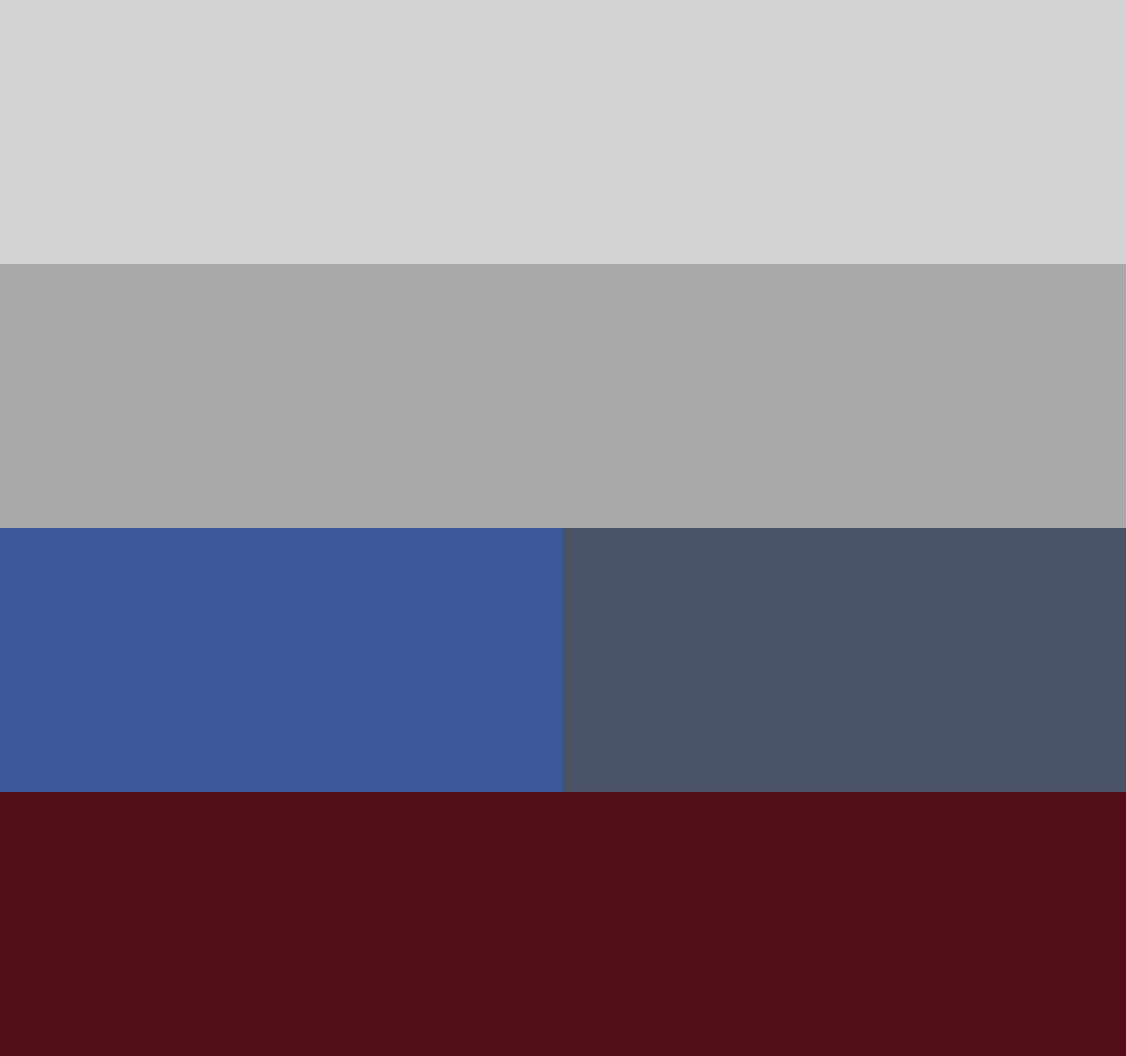
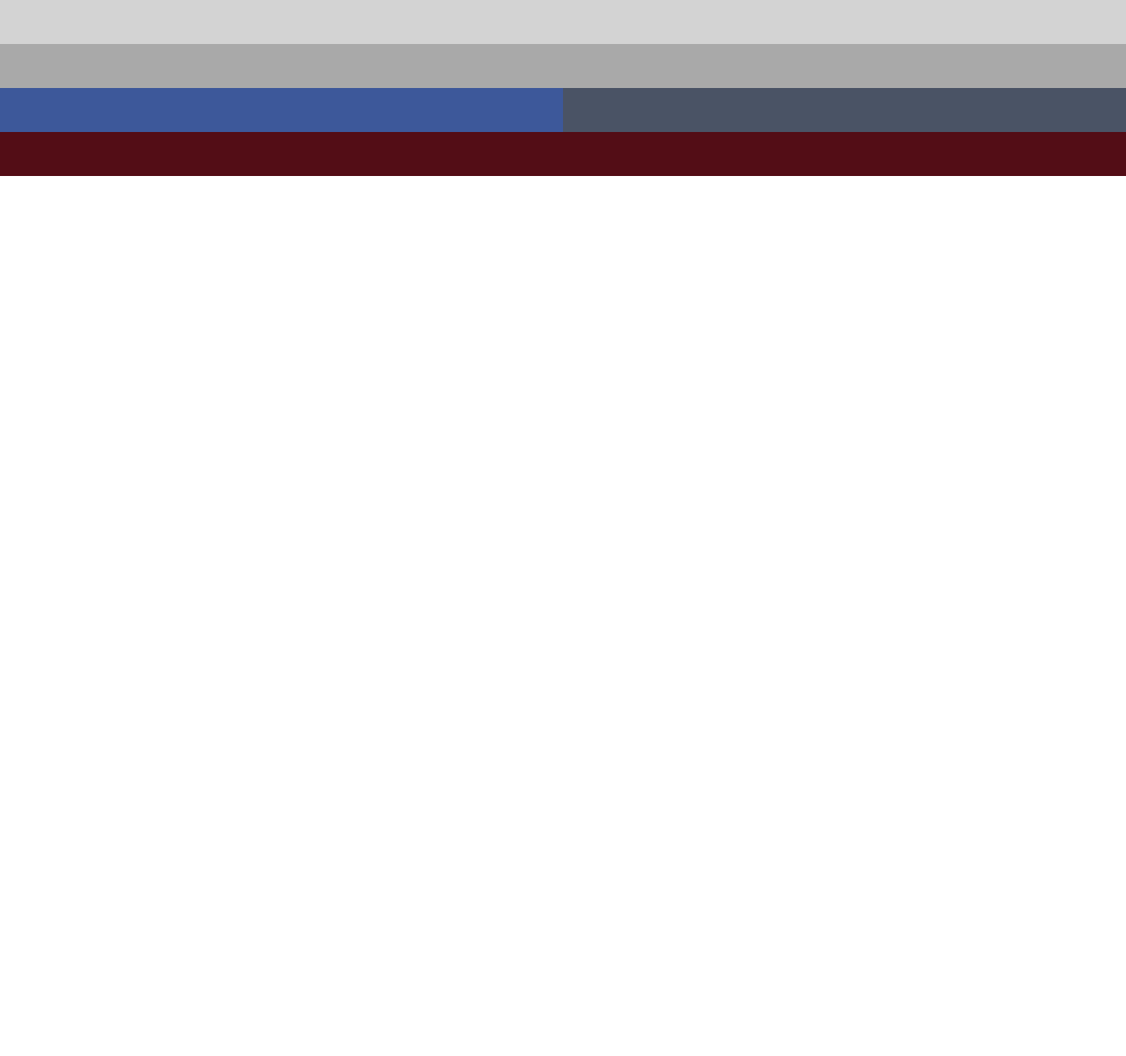
Before and after one commit to graceshao1912/GridLayout, a plain HTML site: page GridLayout.html in a window 1280 px wide. Shown: the whole page at 88% size. After the commit the page ends 800 px from the top, so only its background shows below. Drawn offline with nearby package versions, Linux system fonts and the light colour scheme.

Commit message:
Update GridLayout.html

```diff
--- a/GridLayout.html
+++ b/GridLayout.html
@@ -7,7 +7,7 @@
   <link href="https://cdn.jsdelivr.net/npm/bootstrap@5.3.0/dist/css/bootstrap.min.css" rel="stylesheet">
   <style>
     .row > div {
-      height: 300px;
+      height: 50px;
     }
     .bg-1 { background-color: #d3d3d3; }
     .bg-2 { background-color: #a9a9a9; }
```
